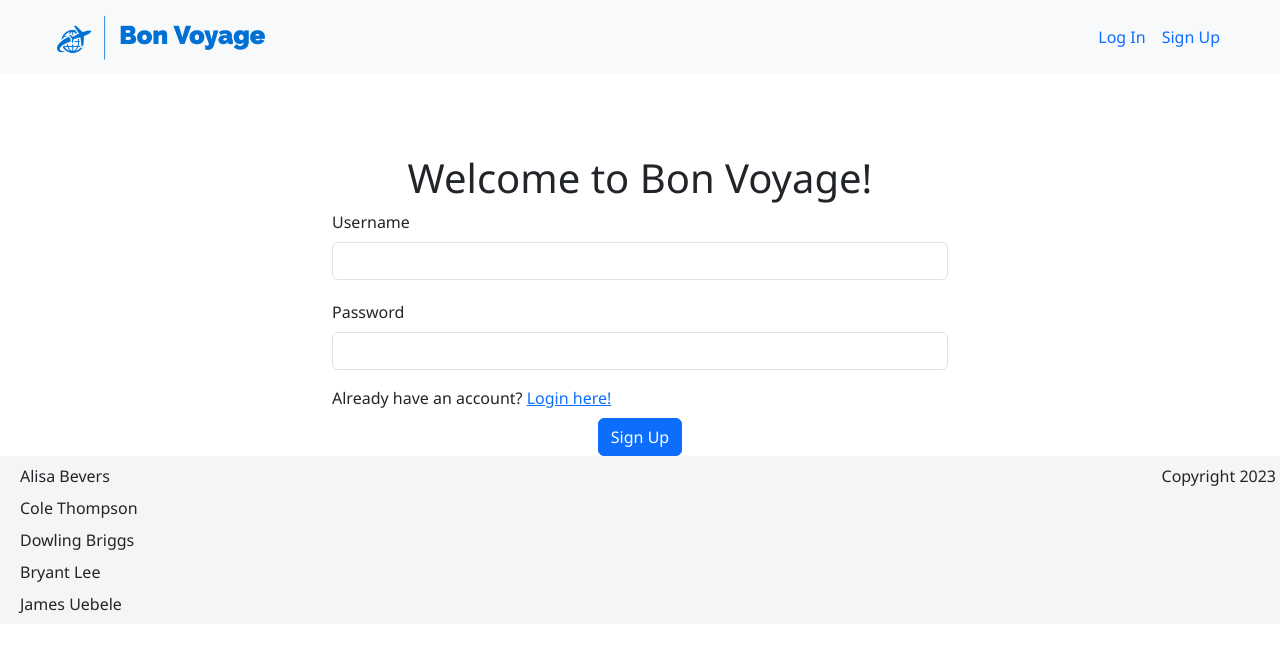
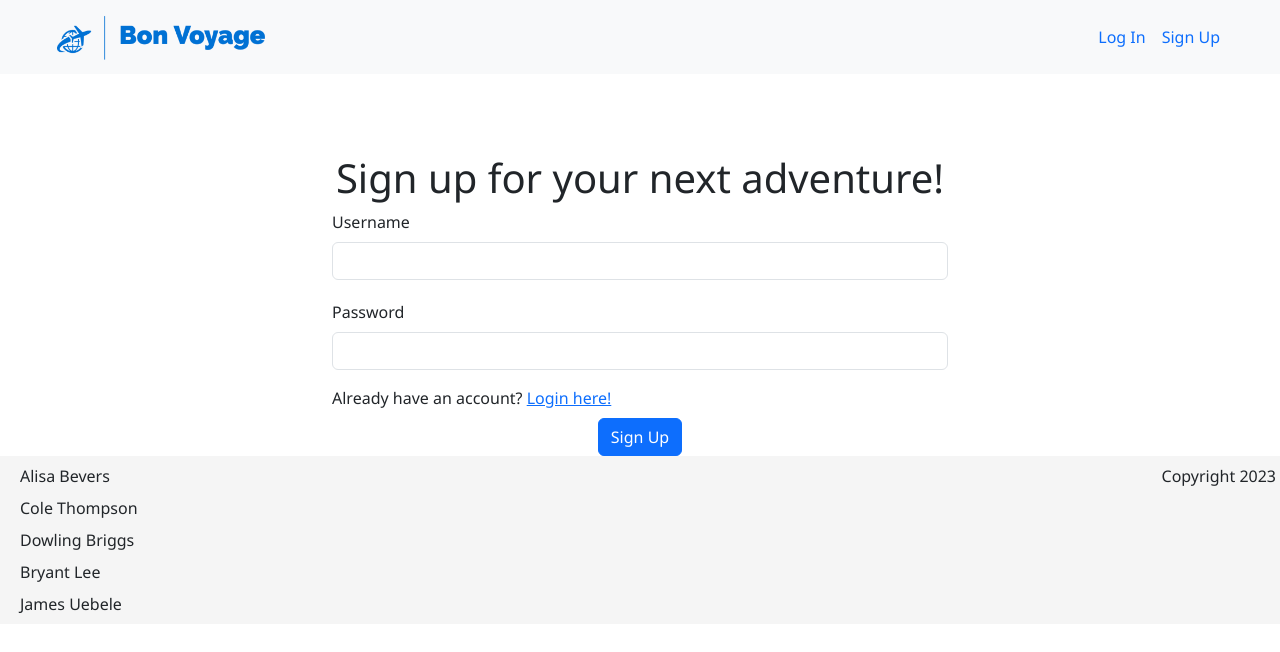
Before and after one commit to Juebele/Travel_App, a React (Create React App) app in the folder client/: page /sign-up in a window 1280 px wide. Shown: the top 652 px of the page. Built offline with nearby package versions, Linux system fonts and the light colour scheme.

Commit message:
the text for the login and sign up pages are now more clear

```diff
--- a/client/src/components/Login.js
+++ b/client/src/components/Login.js
@@ -52,7 +52,7 @@ function Login() {
                 <div>
                     <form onSubmit={loginFormHandler} className="login-signup-form row mx-auto col-10 col-md-8 col-lg-6">
                         <h1 className="formHeader">
-                            Welcome back!
+                            Welcome to Bon Voyage!
                         </h1>
                         <div className="mb-3">
                             <label htmlFor="exampleInputEmail1" className="form-label">Username</label>
--- a/client/src/components/SignUp.js
+++ b/client/src/components/SignUp.js
@@ -46,7 +46,7 @@ function SignUp() {
             <Navbar />
             <form className="login-signup-form row mx-auto col-10 col-md-8 col-lg-6" onSubmit={handleFormSubmit}>
                 <h1 className="formHeader">
-                    Welcome to Bon Voyage!
+                    Sign up for your next adventure!
                 </h1>
                 <div className="mb-3">
                     <label htmlFor="exampleInputEmail1" className="form-label">Username</label>
```
